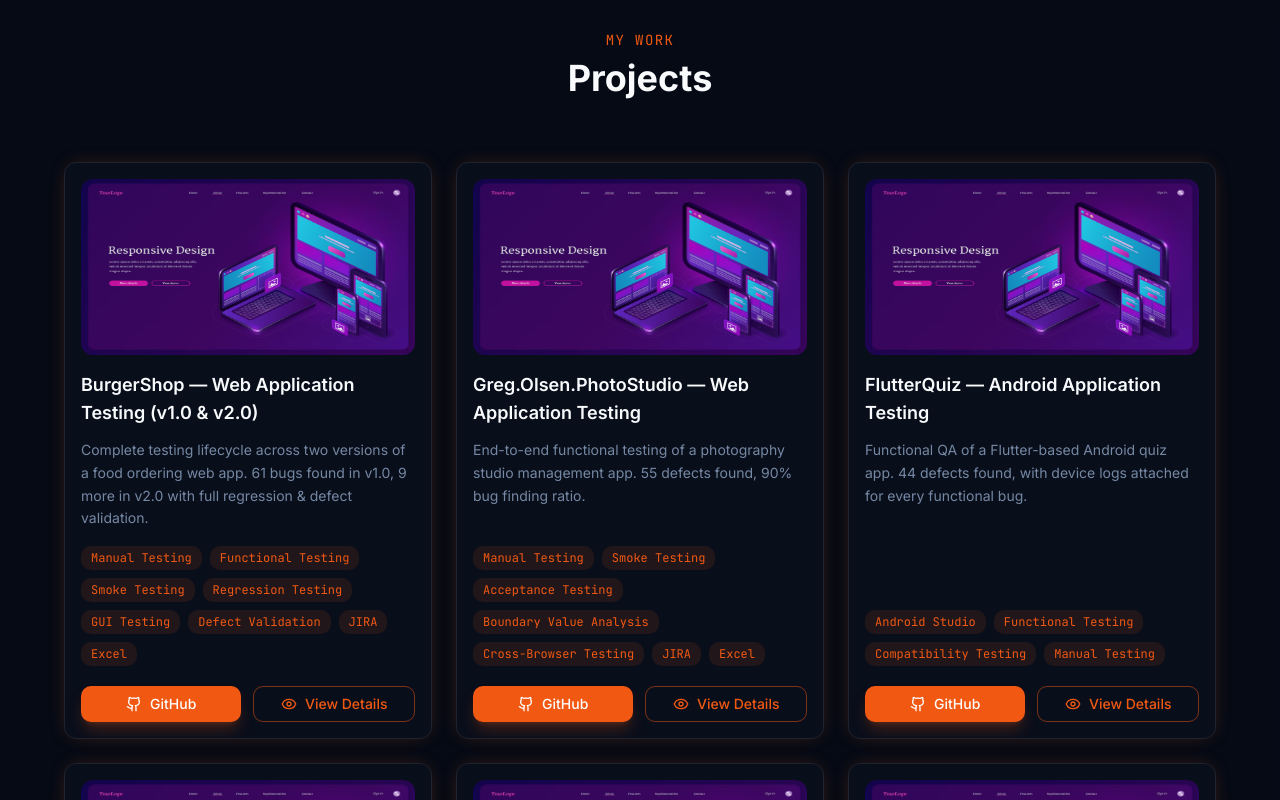
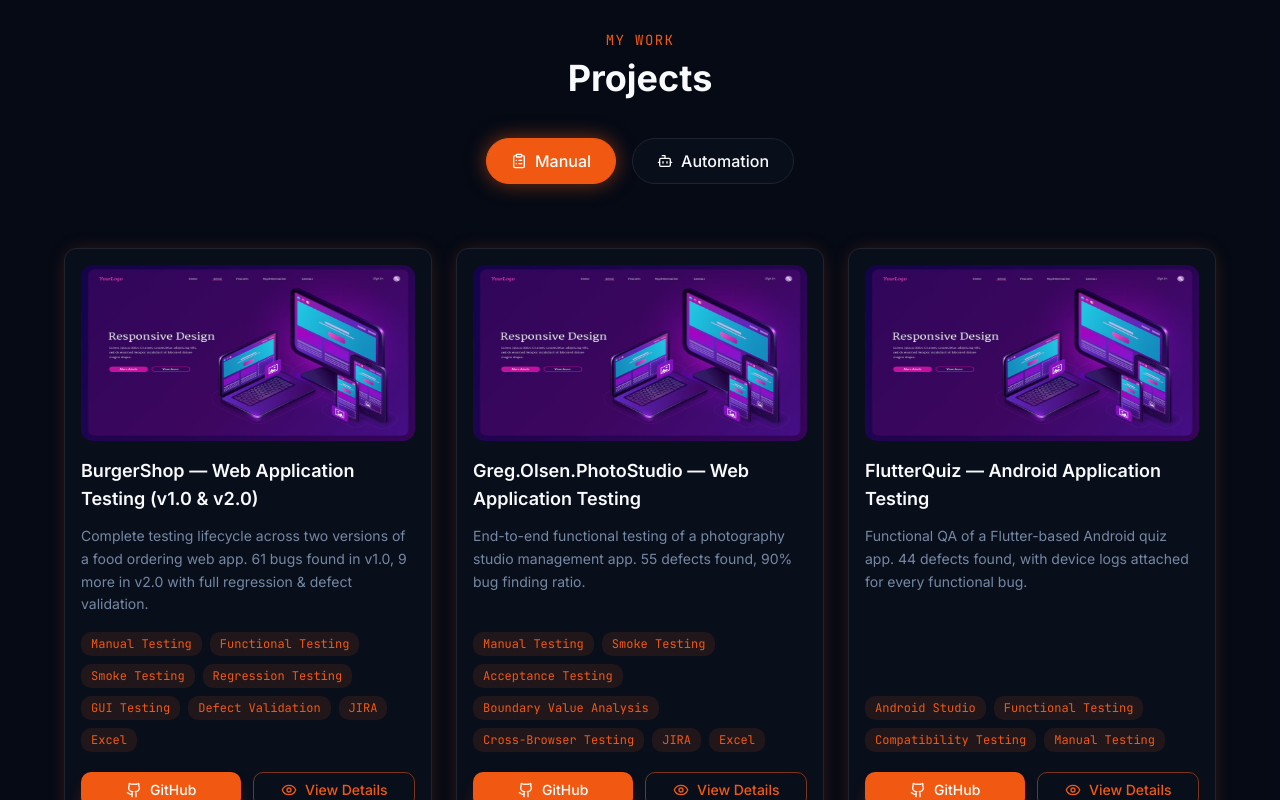
Before and after one commit to rahat-israil/Rahat-Portfolio-Website, a React (Vite) app: page / in a window 1280 px wide. Shown: the part 5820-6620 px from the top of the page. Built offline with nearby package versions, Linux system fonts and the light colour scheme; the HTML template or start-up script is replaced by a standard one.

Commit message:
Update Project Section category

```diff
--- a/src/components/ProjectsSection.tsx
+++ b/src/components/ProjectsSection.tsx
@@ -1,5 +1,6 @@
 import { useRef, useState } from "react";
-import { motion } from "framer-motion";
+import { AnimatePresence, motion } from "framer-motion";
+import { ClipboardList, Bot } from "lucide-react";
 import { FileText, Github, Eye, Target } from "lucide-react";
 import { Button } from "@/components/ui/button";
 import {
@@ -34,6 +35,7 @@ interface Project {
   links?: ProjectLink[];
   repo?: string;
   details: ProjectDetails;
+  category: "Manual" | "Automation";
 }
 
 const projects: Project[] = [
@@ -55,6 +57,7 @@ const projects: Project[] = [
       { label: "Bug Reports", url: "#" },
     ],
     repo: "#",
+    category: "Manual",
     details: {
       intro:
         "Complete testing lifecycle across two versions of a food ordering web application. Validated bug fixes, tested new features, and ensured no regression.",
@@ -98,6 +101,7 @@ const projects: Project[] = [
       { label: "Acceptance Sheet", url: "#" },
     ],
     repo: "#",
+    category: "Manual",
     details: {
       intro:
         "Performed end-to-end functional testing of Greg.Olsen.PhotoStudio, a web-based photography studio management application.",
@@ -129,6 +133,7 @@ const projects: Project[] = [
       { label: "Bug Reports", url: "#" },
     ],
     repo: "#",
+    category: "Manual",
     details: {
       intro:
         "Performed functional QA testing of FlutterQuiz, a Flutter-based Android quiz application.",
@@ -164,6 +169,7 @@ const projects: Project[] = [
       { label: "Test Survey", url: "#" },
     ],
     repo: "#",
+    category: "Manual",
     details: {
       intro:
         "Performed functional, logical, and UI testing of the Calculator Menu module within a Supershop billing and ordering web application.",
@@ -196,6 +202,7 @@ const projects: Project[] = [
       { label: "Test Survey", url: "#" },
     ],
     repo: "#",
+    category: "Manual",
     details: {
       intro:
         "Performed functional QA testing of a Voicemail Android application that allows users to record and store a custom voice message, automatically played to callers when an incoming call goes unanswered.",
@@ -231,6 +238,7 @@ const projects: Project[] = [
       { label: "Quality Report", url: "#" },
     ],
     repo: "#",
+    category: "Manual",
     details: {
       intro:
         "Performed functional QA testing of Forkify, a recipe search and discovery web application.",
@@ -261,6 +269,7 @@ const projects: Project[] = [
       "Responsive Testing",
     ],
     repo: "#",
+    category: "Manual",
     details: {
       intro:
         "Performed end-to-end manual testing of a full-stack tourism web application built with Node.js, Express.js, and MongoDB.",
@@ -291,6 +300,7 @@ const projects: Project[] = [
       "UI/UX Validation",
     ],
     repo: "#",
+    category: "Manual",
     details: {
       intro:
         "Performed end-to-end manual testing of a full-featured healthcare platform developed with Java and Firebase.",
@@ -309,18 +319,179 @@ const projects: Project[] = [
         "Identified and helped resolve critical appointment and payment-related defects, ensuring reliable real-time synchronization across 8 core modules.",
     },
   },
+  // ---------------- Automation Example Projects ----------------
+  {
+    title: "ShopFlow — E-Commerce API Automation (REST Assured)",
+    desc: "End-to-end REST API automation framework for an e-commerce platform. 120+ automated test cases covering auth, cart, checkout & order management with CI integration.",
+    tags: [
+      "REST Assured",
+      "Java",
+      "TestNG",
+      "API Automation",
+      "CI/CD (Jenkins)",
+      "Allure Reports",
+    ],
+    links: [
+      { label: "Automation Report", url: "#" },
+      { label: "Test Cases", url: "#" },
+    ],
+    repo: "#",
+    category: "Automation",
+    details: {
+      intro:
+        "Designed and built a scalable REST API automation framework for ShopFlow, an e-commerce platform, using REST Assured, Java, and TestNG. The framework validates all core API endpoints and runs on every CI build.",
+      sections: [
+        {
+          heading: "Framework Highlights",
+          bullets: [
+            "Developed 120+ automated API test cases covering authentication, product catalog, cart management, checkout, and order tracking endpoints",
+            "Implemented data-driven testing using Excel and JSON feeds to validate positive, negative, and edge-case scenarios",
+            "Integrated the framework with Jenkins CI pipeline — tests run automatically on every pull request and nightly build",
+            "Generated rich Allure reports with request/response logs, assertions, and screenshots of failures for fast triage",
+            "Built reusable utility libraries for token handling, request payload generation, and response validation",
+          ],
+        },
+        {
+          heading: "Coverage Areas",
+          bullets: [
+            "Authentication & authorization — valid/invalid tokens, role-based access, session expiry",
+            "Cart & checkout — add/remove items, quantity updates, coupon application, payment validation",
+            "Order management — order creation, status transitions, cancellation, and refund flows",
+          ],
+        },
+      ],
+      result:
+        "Achieved 95% API test coverage across 40+ endpoints, reducing regression cycle time from 2 days to under 30 minutes, with zero critical defects escaping to production.",
+    },
+  },
+  {
+    title: "CloudBank — Web UI Automation (Playwright)",
+    desc: "Cross-browser web UI automation suite for a banking dashboard. 80+ automated tests with Page Object Model, visual regression & parallel execution.",
+    tags: [
+      "Playwright",
+      "TypeScript",
+      "Page Object Model",
+      "Cross-Browser",
+      "Visual Regression",
+      "GitHub Actions",
+    ],
+    links: [
+      { label: "Automation Report", url: "#" },
+      { label: "Test Suites", url: "#" },
+    ],
+    repo: "#",
+    category: "Automation",
+    details: {
+      intro:
+        "Built a robust cross-browser UI automation framework for CloudBank, an online banking web application, using Playwright and TypeScript with the Page Object Model design pattern.",
+      sections: [
+        {
+          heading: "Framework Highlights",
+          bullets: [
+            "Developed 80+ automated UI test cases covering login, account overview, fund transfer, statement download, and beneficiary management flows",
+            "Implemented the Page Object Model for maintainable, reusable page components and selectors",
+            "Executed tests in parallel across Chromium, Firefox, and WebKit browsers for full cross-browser coverage",
+            "Integrated visual regression testing to catch unintended UI changes across releases",
+            "Configured GitHub Actions CI pipeline with auto-trigger on push and scheduled nightly runs",
+            "Generated HTML and Allure reports with trace viewer for debugging failures",
+          ],
+        },
+        {
+          heading: "Coverage Areas",
+          bullets: [
+            "Authentication — login, logout, session timeout, multi-factor validation",
+            "Transactions — fund transfer, schedule payment, recurring transfer, transaction history",
+            "Account management — profile update, beneficiary CRUD, statement generation",
+          ],
+        },
+      ],
+      result:
+        "Reduced manual regression effort by 70%, achieved 90% UI test coverage, and caught 15+ visual regressions before release across three browsers.",
+    },
+  },
+  {
+    title: "FitTrack — Mobile App Automation (Appium)",
+    desc: "Mobile automation framework for an Android & iOS fitness app. 60+ automated tests covering onboarding, workout tracking & sync with cloud devices.",
+    tags: [
+      "Appium",
+      "Java",
+      "TestNG",
+      "Android & iOS",
+      "Page Object Model",
+      "BrowserStack",
+    ],
+    links: [
+      { label: "Automation Report", url: "#" },
+      { label: "Test Plan", url: "#" },
+    ],
+    repo: "#",
+    category: "Automation",
+    details: {
+      intro:
+        "Created a mobile test automation framework for FitTrack, a cross-platform fitness application, using Appium, Java, and TestNG, with cloud execution via BrowserStack.",
+      sections: [
+        {
+          heading: "Framework Highlights",
+          bullets: [
+            "Developed 60+ automated test cases covering onboarding, profile setup, workout logging, progress tracking, and device sync flows",
+            "Designed reusable Page Object components for shared screens across Android and iOS",
+            "Executed tests on real devices via BrowserStack cloud for broad device coverage",
+            "Handled dynamic elements, app restarts, and network condition simulations (Wi-Fi, 4G, offline)",
+            "Integrated with CI to run smoke suites on every build and full regression nightly",
+            "Generated consolidated reports with screenshots, video logs, and device-level execution details",
+          ],
+        },
+        {
+          heading: "Coverage Areas",
+          bullets: [
+            "Onboarding — sign-up, login, permission grants, tutorial flow",
+            "Workout tracking — start/pause/stop session, log exercise, view history",
+            "Sync — cloud sync, conflict resolution, offline-to-online data reconciliation",
+          ],
+        },
+      ],
+      result:
+        "Achieved 85% test coverage across 25+ device profiles, cut regression time by 65%, and improved release confidence for bi-weekly production deployments.",
+    },
+  },
 ];
 
+const containerVariants = {
+  hidden: {},
+  visible: { transition: { staggerChildren: 0.08, delayChildren: 0.05 } },
+};
+
 const cardVariants = {
-  hidden: { opacity: 0, y: 30 },
-  visible: { opacity: 1, y: 0, transition: { duration: 0.5, ease: [0, 0, 0.2, 1] as const } },
+  hidden: { opacity: 0, y: 30, scale: 0.96 },
+  visible: {
+    opacity: 1,
+    y: 0,
+    scale: 1,
+    transition: { duration: 0.55, ease: [0.22, 1, 0.36, 1] as const },
+  },
+  exit: {
+    opacity: 0,
+    y: -20,
+    scale: 0.96,
+    transition: { duration: 0.3, ease: [0.4, 0, 1, 1] as const },
+  },
 };
+
+const hoverSpring = { type: "spring" as const, stiffness: 300, damping: 20 };
 
 const INITIAL_COUNT = 6;
 const LOAD_STEP = 3;
 
+const CATEGORIES = ["Manual", "Automation"] as const;
+
+const categoryTabs: { key: (typeof CATEGORIES)[number]; label: string; icon: typeof ClipboardList }[] = [
+  { key: "Manual", label: "Manual", icon: ClipboardList },
+  { key: "Automation", label: "Automation", icon: Bot },
+];
+
 const ProjectsSection = () => {
   const [active, setActive] = useState<Project | null>(null);
+  const [category, setCategory] = useState<(typeof CATEGORIES)[number]>("Manual");
   const [visibleCount, setVisibleCount] = useState(INITIAL_COUNT);
   const sectionRef = useRef<HTMLElement>(null);
 
@@ -331,8 +502,14 @@ const ProjectsSection = () => {
     });
   };
 
-  const visibleProjects = projects.slice(0, visibleCount);
-  const hasMore = visibleCount < projects.length;
+  const handleCategoryChange = (cat: (typeof CATEGORIES)[number]) => {
+    setCategory(cat);
+    setVisibleCount(INITIAL_COUNT);
+  };
+
+  const filteredProjects = projects.filter((p) => p.category === category);
+  const visibleProjects = filteredProjects.slice(0, visibleCount);
+  const hasMore = visibleCount < filteredProjects.length;
 
   return (
     <section id="projects" ref={sectionRef} className="section-padding bg-card/50">
@@ -342,22 +519,51 @@ const ProjectsSection = () => {
           whileInView={{ opacity: 1, y: 0 }}
           viewport={{ once: true, margin: "-100px" }}
           transition={{ duration: 0.6 }}
-          className="text-center mb-16"
+          className="text-center mb-10"
         >
           <p className="text-primary font-mono text-sm mb-2 tracking-widest uppercase">My work</p>
           <h2 className="text-3xl md:text-4xl font-bold text-foreground">Projects</h2>
         </motion.div>
 
-        <div className="grid grid-cols-1 md:grid-cols-2 lg:grid-cols-3 gap-6">
-          {visibleProjects.map((project, index) => (
+        {/* Category tabs */}
+        <div className="flex flex-wrap justify-center gap-3 md:gap-4 mb-16">
+          {categoryTabs.map((tab) => {
+            const isActive = category === tab.key;
+            const Icon = tab.icon;
+            return (
+              <button
+                key={tab.key}
+                onClick={() => handleCategoryChange(tab.key)}
+                className={`flex items-center gap-2 px-5 md:px-6 py-2.5 rounded-full border transition-all duration-300 font-medium text-sm md:text-base ${
+                  isActive
+                    ? "bg-primary text-primary-foreground border-primary shadow-[0_0_20px_hsl(var(--primary)/0.5)]"
+                    : "bg-card text-foreground border-border hover:border-primary/50 hover:text-primary"
+                }`}
+              >
+                <Icon className="w-4 h-4" />
+                {tab.label}
+              </button>
+            );
+          })}
+        </div>
+
+        <motion.div
+          variants={containerVariants}
+          initial="hidden"
+          animate="visible"
+          className="grid grid-cols-1 md:grid-cols-2 lg:grid-cols-3 gap-6"
+        >
+          <AnimatePresence mode="popLayout">
+            {visibleProjects.map((project) => (
               <motion.div
                 key={project.title}
+                layout
                 variants={cardVariants}
                 initial="hidden"
                 whileInView="visible"
                 viewport={{ once: true, amount: 0.1 }}
-              transition={{ delay: (index % 3) * 0.08 }}
-              whileHover={{ y: -8 }}
+                exit="exit"
+                whileHover={{ y: -8, transition: hoverSpring }}
                 className="bg-card border border-border rounded-xl overflow-hidden glow-border transition-all duration-300 flex flex-col"
               >
                 <div className="p-4 pb-0">
@@ -400,14 +606,15 @@ const ProjectsSection = () => {
                 </div>
               </motion.div>
             ))}
-        </div>
+          </AnimatePresence>
+        </motion.div>
 
         <div className="flex justify-center mt-12">
           {hasMore ? (
             <Button
               variant="outline-glow"
               size="lg"
-              onClick={() => setVisibleCount((c) => Math.min(c + LOAD_STEP, projects.length))}
+              onClick={() => setVisibleCount((c) => Math.min(c + LOAD_STEP, filteredProjects.length))}
             >
               Show More
             </Button>
```
Lines whose indentation alone changed are shown as unchanged.
